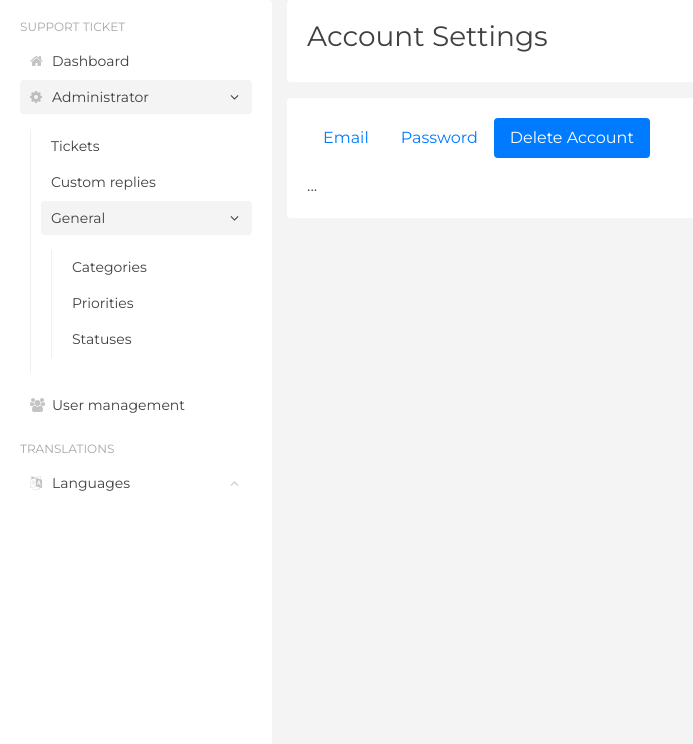
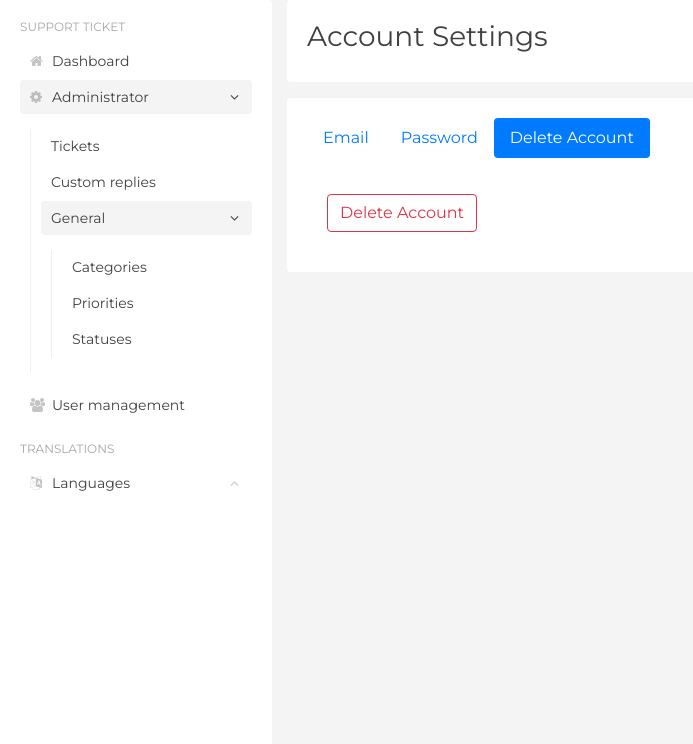
Before and after one commit to Sarbador24/Flaskdesk, a Flask app: page /admin/account_settings in a window 1280 px wide, after a click on "Delete Account". Shown: the part 56-800 px from the top of the page, without its empty margins (0-693 px from the left). Run offline with Flask 2, Linux system fonts and the light colour scheme; the visitor is signed in with stand-in values (Sample User, id 1); data comes from the database, SQL or seed files in the repository; some libraries are stand-ins or nearby versions.

Commit message:
Admin can "delete account"

```diff
--- a/app/admin/views.py
+++ b/app/admin/views.py
@@ -286,3 +286,14 @@ def account_settings():
 		flash('Password has been changed.', 'primary')
 		redirect(url_for('admin.account_settings'))
 	return render_template('admin/account_settings.html', user=user, email_form=email_form, password_form=password_form)
+
+@admin_blueprint.route('/account/delete/<int:id>', methods=['GET', 'POST'])
+@login_required(role='admin')
+def delete_account(id):
+	if request.method == 'POST':
+		user_id = User.query.get_or_404(id)
+		db.session.delete(user_id)
+		db.session.commit()
+		flash('Your account has been permanently deleted.', 'warning')
+		return redirect(url_for('auth.logout'))
+	return redirect(url_for('admin.account_settings'))
--- a/app/templates/admin/account_settings.html
+++ b/app/templates/admin/account_settings.html
@@ -61,7 +61,37 @@
             <button type="submit" class="btn btn-outline-secondary mt-2">Change Password</button>
           </form>
         </div>
-        <div class="tab-pane fade" id="pills-delete" role="tabpanel" aria-labelledby="pills-delete-tab">...</div>
+        <div class="tab-pane fade" id="pills-delete" role="tabpanel" aria-labelledby="pills-delete-tab">
+          <div style="padding: 1.25rem;">
+            <button type="button" class="btn btn-outline-danger" data-toggle="modal" data-target="#deleteModal">
+              Delete Account
+            </button>
+          </div>
+        </div>
+      </div>
+    </div>
+  </div>
+</div>
+
+<!-- Delete Modal -->
+<div class="modal fade" id="deleteModal" tabindex="-1" role="dialog" aria-labelledby="deleteModalLabel" aria-hidden="true">
+  <div class="modal-dialog modal-dialog-centered" role="document">
+    <div class="modal-content">
+      <div class="modal-header">
+        <h5 class="modal-title" id="deleteModalLabel">Delete Confirmation</h5>
+        <button type="button" class="close" data-dismiss="modal" aria-label="Close">
+          <span aria-hidden="true">&times;</span>
+        </button>
+      </div>
+      <div class="modal-body">
+        <p>Are you sure that you want to delete your account? This will immediately log you out of your account and you will not be able to log in again.</p>
+      </div>
+      <div class="modal-footer">
+        <button type="button" class="btn btn-secondary" data-dismiss="modal">Close</button>
+        <form action="{{ url_for('admin.delete_account', id=current_user.id) }}" method="POST" role="form">
+          <input type="hidden" name="csrf_token" value="{{ csrf_token() }}">
+          <input type="submit" class="btn btn-danger" value="Delete">
+        </form>
       </div>
     </div>
   </div>
```
